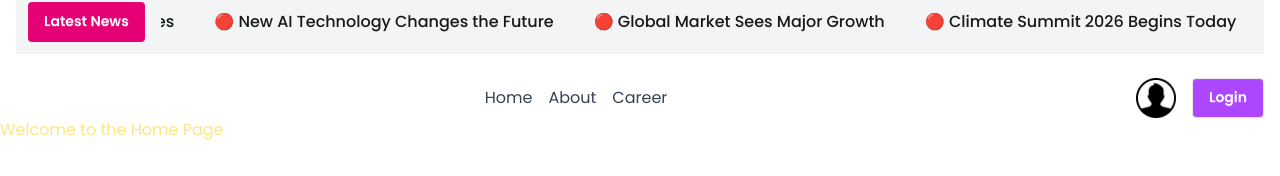
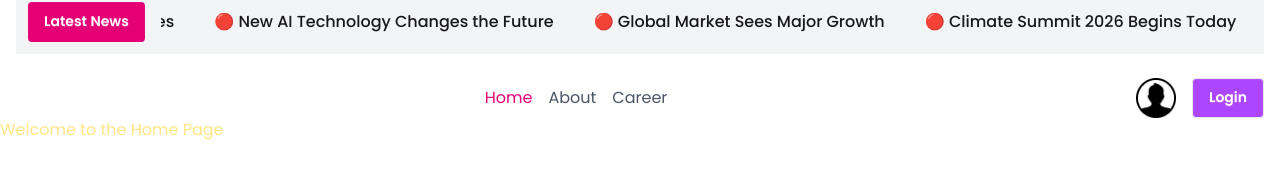
Before and after one commit to nibirshahriar/Dragon-News-Project12, a Next.js app: page / in a window 1280 px wide. Shown: the part 173-349 px from the top of the page. Built offline with nearby package versions, Linux system fonts and the light colour scheme.

Commit message:
added which link is active using hook usePathname

```diff
--- a/src/components/shared/Navbar.jsx
+++ b/src/components/shared/Navbar.jsx
@@ -2,6 +2,7 @@ import Link from "next/link";
 import React from "react";
 import useravatar from "@/assets/user.png";
 import Image from "next/image";
+import Navlink from "./Navlink";
 
 const Navbar = () => {
   return (
@@ -10,15 +11,15 @@ const Navbar = () => {
       <ul className="flex items-center gap-4 text-gray-700">
         <li>
           {" "}
-          <Link href="/">Home</Link>{" "}
+          <Navlink href="/">Home</Navlink>{" "}
         </li>
         <li>
           {" "}
-          <Link href="/about">About</Link>{" "}
+          <Navlink href="/about">About</Navlink>{" "}
         </li>
         <li>
           {" "}
-          <Link href="/career">Career</Link>{" "}
+          <Navlink href="/career">Career</Navlink>{" "}
         </li>
       </ul>
       <div className="flex items-center gap-4">
--- /dev/null
+++ b/src/components/shared/Navlink.jsx
@@ -0,0 +1,19 @@
+"use client";
+import Link from "next/link";
+import { usePathname } from "next/navigation";
+import React from "react";
+
+const Navlink = ({ href, children }) => {
+  const pathName = usePathname();
+  console.log("pathname", pathName);
+
+  const isActive = pathName === href;
+
+  return (
+    <Link href={href} className={isActive ? "text-pink-600" : "text-gray-600"}>
+      {children}
+    </Link>
+  );
+};
+
+export default Navlink;
```
